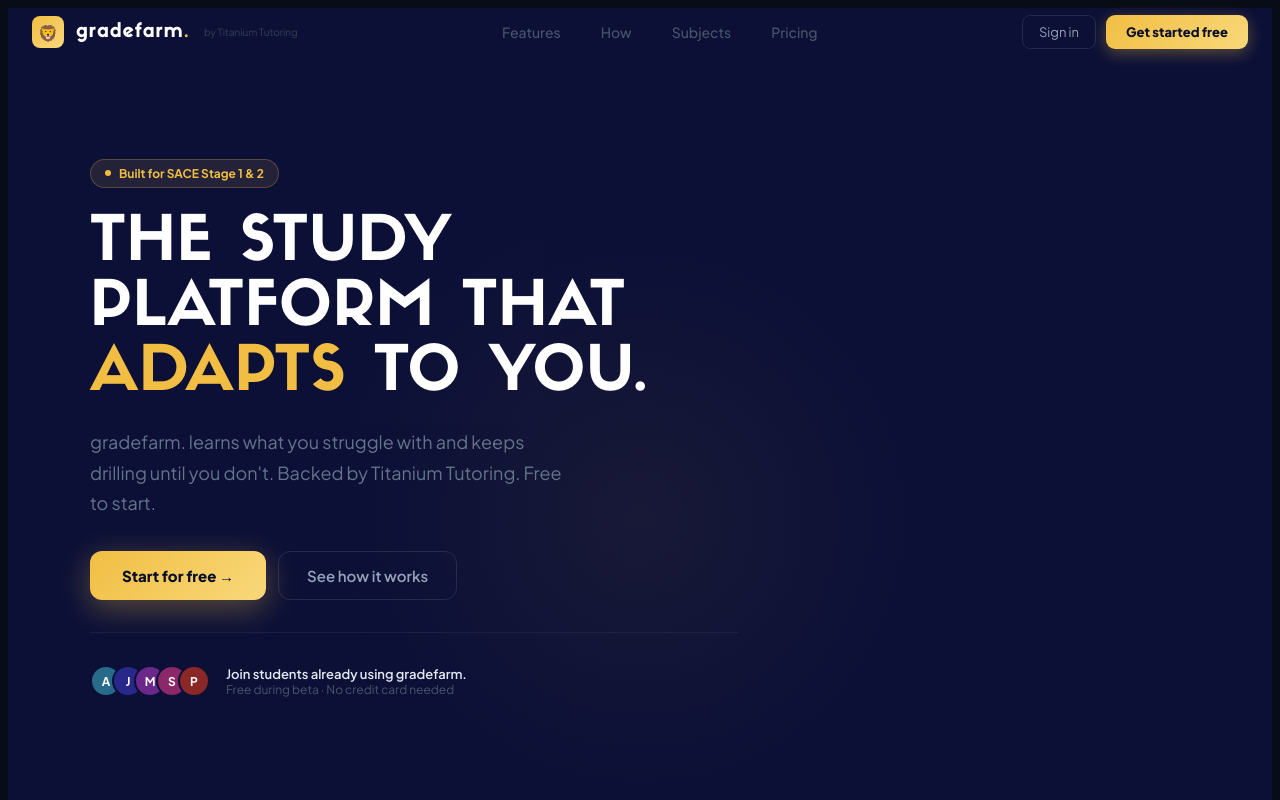
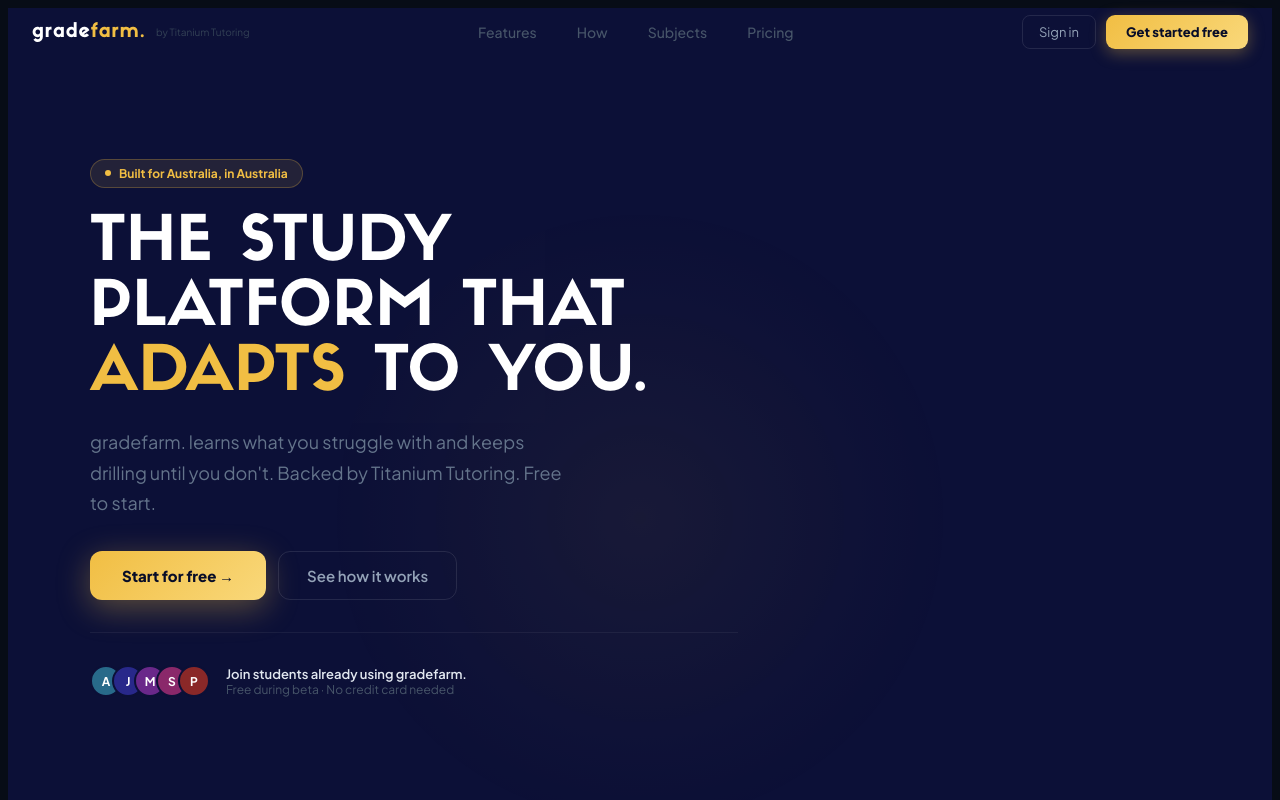
Before and after one commit to RdioactveDevil/sace-platform, a React (Create React App) app in the folder sace-platform/: page / in a window 1280 px wide. Shown: the top 800 px of the page. Built offline with nearby package versions, Linux system fonts and the light colour scheme.

Commit message:
fix landing page pop up

```diff
--- a/sace-platform/src/components/LandingPage.jsx
+++ b/sace-platform/src/components/LandingPage.jsx
@@ -41,34 +41,22 @@
   const handle  = (i) => { if (showAns) return; setSelected(i); setShowAns(true) }
 
   return (
-    <div style={{
-      background: '#ffffff',
-      borderRadius: 20,
-      padding: 24,
-      width: '100%',
-      maxWidth: 400,
-      boxShadow: '0 40px 100px rgba(0,0,0,0.5), 0 8px 32px rgba(0,0,0,0.3)',
-    }}>
-      {/* Card header */}
+    <div style={{ background: '#ffffff', borderRadius: 20, padding: 24, width: '100%', maxWidth: 400, boxShadow: '0 40px 100px rgba(0,0,0,0.5), 0 8px 32px rgba(0,0,0,0.3)' }}>
       <div style={{ display: 'flex', justifyContent: 'space-between', alignItems: 'center', marginBottom: 14 }}>
         <span style={{ fontSize: 11, background: '#fef3c7', color: '#92400e', padding: '3px 10px', borderRadius: 20, fontWeight: 700 }}>Organic Chemistry</span>
         <span style={{ fontSize: 11, color: '#dc2626', fontWeight: 700, background: '#fef2f2', padding: '3px 9px', borderRadius: 20 }}>⚡ Priority</span>
       </div>
-
-      {/* Question */}
       <div style={{ fontSize: 15, fontWeight: 700, color: '#0c1037', lineHeight: 1.65, marginBottom: 16 }}>
         What is the IUPAC name for CH₃CH₂CH₂COOH?
       </div>
-
-      {/* Options */}
       <div style={{ display: 'flex', flexDirection: 'column', gap: 8 }}>
         {opts.map((opt, i) => {
           let bg = '#f5f6ff', border = '1px solid #e2e5f0', color = '#334155', letterBg = '#e2e5f0', letterCol = '#0c1037'
           if (showAns) {
-            if (i === correct)         { bg = '#f0fdf4'; border = '1px solid #86efac'; color = '#166534'; letterBg = '#bbf7d0'; letterCol = '#166534' }
-            else if (i === selected)   { bg = '#fef2f2'; border = '1px solid #fca5a5'; color = '#991b1b'; letterBg = '#fecaca'; letterCol = '#991b1b' }
-            else                       { bg = '#fafafa'; border = '1px solid #f0f0f0'; color = '#9ca3af'; letterBg = '#f0f0f0'; letterCol = '#9ca3af' }
-          } else if (selected === i)   { bg = '#fefce8'; border = `1px solid ${GOLD}`; color = '#78350f'; letterBg = '#fef3c7'; letterCol = '#92400e' }
+            if (i === correct)       { bg = '#f0fdf4'; border = '1px solid #86efac'; color = '#166534'; letterBg = '#bbf7d0'; letterCol = '#166534' }
+            else if (i === selected) { bg = '#fef2f2'; border = '1px solid #fca5a5'; color = '#991b1b'; letterBg = '#fecaca'; letterCol = '#991b1b' }
+            else                     { bg = '#fafafa'; border = '1px solid #f0f0f0'; color = '#9ca3af'; letterBg = '#f0f0f0'; letterCol = '#9ca3af' }
+          } else if (selected === i) { bg = '#fefce8'; border = `1px solid ${GOLD}`; color = '#78350f'; letterBg = '#fef3c7'; letterCol = '#92400e' }
           return (
             <button key={i} onClick={() => handle(i)} style={{ background: bg, border, color, padding: '11px 14px', borderRadius: 10, fontSize: 13, fontWeight: 600, textAlign: 'left', cursor: showAns ? 'default' : 'pointer', fontFamily: FONT_B, display: 'flex', alignItems: 'center', gap: 10, transition: 'all 0.15s' }}
               onMouseEnter={e => { if (!showAns) e.currentTarget.style.borderColor = GOLD }}
@@ -82,16 +70,12 @@
           )
         })}
       </div>
-
-      {/* Answer feedback */}
       {showAns && (
         <div style={{ marginTop: 12, padding: '12px 14px', background: '#f0fdf4', border: '1px solid #86efac', borderRadius: 10 }}>
           <div style={{ fontSize: 12, color: '#166534', fontWeight: 700, marginBottom: 3 }}>✓ Correct! +24 XP</div>
-          <div style={{ fontSize: 12, color: '#4b7a5a', lineHeight: 1.6 }}>Count ALL carbons including the one in –COOH. 4 carbons means we will have the 'but-' prefix and the COOH means its an acid'.</div>
+          <div style={{ fontSize: 12, color: '#4b7a5a', lineHeight: 1.6 }}>Count ALL carbons including the one in –COOH. 4 carbons = butanoic acid.</div>
         </div>
       )}
-
-      {/* Branding strip */}
       <div style={{ marginTop: 14, paddingTop: 12, borderTop: '1px solid #f0f0f0', display: 'flex', alignItems: 'center', justifyContent: 'space-between' }}>
         <span style={{ fontSize: 11, color: '#9ca3af' }}>gradefarm. · by Titanium Tutoring</span>
         <span style={{ fontSize: 11, fontWeight: 700, color: NAVY, background: '#fef3c7', padding: '2px 8px', borderRadius: 6 }}>🔥 3 streak</span>
@@ -128,10 +112,12 @@
 
       {/* NAV */}
       <nav style={{ position: 'fixed', top: 0, left: 0, right: 0, zIndex: 100, padding: '0 32px', height: 64, display: 'flex', alignItems: 'center', justifyContent: 'space-between', background: scrolled ? 'rgba(12,16,55,0.97)' : 'transparent', borderBottom: scrolled ? '1px solid rgba(241,190,67,0.1)' : 'none', backdropFilter: scrolled ? 'blur(20px)' : 'none', transition: 'all 0.3s ease' }}>
-        <div style={{ display: 'flex', alignItems: 'center', gap: 12 }}>
-          <div style={{ width: 32, height: 32, borderRadius: 8, background: `linear-gradient(135deg,${GOLD},${GOLDL})`, display: 'flex', alignItems: 'center', justifyContent: 'center', fontSize: 16 }}>🦁</div>
-          <span style={{ fontFamily: FONT_D, fontSize: 20, color: '#fff', letterSpacing: 1 }}>gradefarm<span style={{ color: GOLD }}>.</span></span>
-          <span style={{ fontSize: 10, color: '#334155', marginLeft: 2 }}>by Titanium Tutoring</span>
+        {/* Logo — no icon, farm in gold */}
+        <div style={{ display: 'flex', alignItems: 'center', gap: 10 }}>
+          <span style={{ fontFamily: FONT_D, fontSize: 20, letterSpacing: 1 }}>
+            <span style={{ color: '#fff' }}>grade</span><span style={{ color: GOLD }}>farm.</span>
+          </span>
+          <span style={{ fontSize: 10, color: '#334155' }}>by Titanium Tutoring</span>
         </div>
 
         <div className="dnav" style={{ display: 'flex', alignItems: 'center', gap: 28 }}>
@@ -154,7 +140,7 @@
           <div style={{ flex: 1, animation: 'fadeUp 0.6s ease' }}>
             <div style={{ display: 'inline-flex', alignItems: 'center', gap: 8, background: 'rgba(241,190,67,0.1)', border: '1px solid rgba(241,190,67,0.25)', borderRadius: 20, padding: '6px 14px', marginBottom: 24 }}>
               <div style={{ width: 6, height: 6, borderRadius: '50%', background: GOLD }} />
-              <span style={{ fontSize: 12, color: GOLD, fontWeight: 700 }}>Built for SACE Stage 1 & 2</span>
+              <span style={{ fontSize: 12, color: GOLD, fontWeight: 700 }}>Built for Australia, in Australia</span>
             </div>
 
             <h1 style={{ fontFamily: FONT_D, fontSize: 'clamp(38px,5vw,62px)', lineHeight: 1.05, margin: '0 0 20px', color: '#fff', letterSpacing: 1 }}>
@@ -226,12 +212,12 @@
           </div>
           <div style={{ display: 'grid', gridTemplateColumns: 'repeat(auto-fit, minmax(300px, 1fr))', gap: 16 }}>
             {[
-              { icon: '🎯', color: GOLD, title: 'Adaptive by design', desc: 'Every session is different. The algorithm tracks your error rate per topic and difficulty, always serving questions where you need them most.' },
-              { icon: '🎓', color: '#a78bfa', title: 'Learn with Titan AI', desc: 'Our AI tutor explains concepts using real-world analogies — sport, gaming, everyday life. Teaches from your actual class notes.' },
-              { icon: '⚡', color: GOLD, title: 'XP & leaderboards', desc: 'Earn XP for every correct answer. Streak multipliers, rank progression, and weekly leaderboards make studying feel less like studying.' },
-              { icon: '📊', color: '#10b981', title: 'Know your gaps', desc: 'After every session, see exactly which topics need work and a personalised study plan to fix them. No guessing what to revise.' },
-              { icon: '📄', color: GOLDL, title: 'Your notes, your tutor', desc: "Upload your teacher's slides. Titan reads them and teaches you from your exact school content — not some textbook you've never seen." },
-              { icon: '🦁', color: GOLD, title: 'Backed by Titanium Tutoring', desc: 'Questions written and reviewed by real SACE tutors. Actual exam-relevant content aligned to the SACE curriculum.' },
+              { icon: '🎯', color: GOLD,      title: 'Adaptive by design',        desc: 'Every session is different. The algorithm tracks your error rate per topic and difficulty, always serving questions where you need them most.' },
+              { icon: '🎓', color: '#a78bfa', title: 'Learn with Titan AI',        desc: 'Our AI tutor explains concepts using real-world analogies — sport, gaming, everyday life. Teaches from your actual class notes.' },
+              { icon: '⚡', color: GOLD,      title: 'XP & leaderboards',          desc: 'Earn XP for every correct answer. Streak multipliers, rank progression, and weekly leaderboards make studying feel less like studying.' },
+              { icon: '📊', color: '#10b981', title: 'Know your gaps',             desc: 'After every session, see exactly which topics need work and a personalised study plan to fix them. No guessing what to revise.' },
+              { icon: '📄', color: GOLDL,     title: 'Your notes, your tutor',     desc: "Upload your teacher's slides. Titan reads them and teaches you from your exact school content — not some textbook you've never seen." },
+              { icon: '🦁', color: GOLD,      title: 'Backed by Titanium Tutoring',desc: 'Questions written and reviewed by real SACE tutors. Actual exam-relevant content aligned to the SACE curriculum.' },
             ].map(f => (
               <div key={f.title} className="fc" style={{ background: 'rgba(255,255,255,0.02)', border: '1px solid rgba(255,255,255,0.06)', borderRadius: 16, padding: 28, boxShadow: '0 4px 20px rgba(0,0,0,0.2)' }}>
                 <div style={{ width: 44, height: 44, borderRadius: 12, background: `${f.color}20`, border: `1px solid ${f.color}30`, display: 'flex', alignItems: 'center', justifyContent: 'center', fontSize: 22, marginBottom: 16 }}>{f.icon}</div>
@@ -251,13 +237,13 @@
             <h2 style={{ fontFamily: FONT_D, fontSize: 'clamp(28px,4vw,44px)', margin: 0, color: '#f1f5f9', letterSpacing: 1 }}>SIMPLE. EFFECTIVE. YOURS.</h2>
           </div>
           {[
-            { num: '01', title: 'Sign up free', desc: 'Create an account in 30 seconds. No credit card, no commitment. Pick your subject and stage.', icon: '✍️' },
-            { num: '02', title: 'Do a session', desc: "Answer adaptive questions. The algorithm starts learning what you know and what you don't from your very first question.", icon: '⚡' },
-            { num: '03', title: 'Get taught by Titan', desc: "Struggling with a topic? Switch to Learn mode. Titan explains it using sport analogies, checks your understanding, and adjusts in real time.", icon: '🎓' },
-            { num: '04', title: 'Watch the gaps close', desc: 'Your struggle profile updates after every session. The Priority Queue shows exactly what to fix next.', icon: '📈' },
+            { num: '01', title: 'Sign up free',          desc: 'Create an account in 30 seconds. No credit card, no commitment. Pick your subject and stage.', icon: '✍️' },
+            { num: '02', title: 'Do a session',           desc: "Answer adaptive questions. The algorithm starts learning what you know and what you don't from your very first question.", icon: '⚡' },
+            { num: '03', title: 'Get taught by Titan',    desc: "Struggling with a topic? Switch to Learn mode. Titan explains it using sport analogies, checks your understanding, and adjusts in real time.", icon: '🎓' },
+            { num: '04', title: 'Watch the gaps close',   desc: 'Your struggle profile updates after every session. The Priority Queue shows exactly what to fix next.', icon: '📈' },
           ].map((step, i) => (
             <div key={i} style={{ display: 'flex', gap: 24, padding: '32px 0', borderBottom: i < 3 ? '1px solid rgba(255,255,255,0.05)' : 'none', alignItems: 'flex-start' }}>
-              <div style={{ flexShrink: 0, width: 52, height: 52, borderRadius: 14, background: `rgba(241,190,67,0.1)`, border: `1px solid rgba(241,190,67,0.2)`, display: 'flex', alignItems: 'center', justifyContent: 'center', fontSize: 22 }}>{step.icon}</div>
+              <div style={{ flexShrink: 0, width: 52, height: 52, borderRadius: 14, background: 'rgba(241,190,67,0.1)', border: '1px solid rgba(241,190,67,0.2)', display: 'flex', alignItems: 'center', justifyContent: 'center', fontSize: 22 }}>{step.icon}</div>
               <div>
                 <div style={{ fontSize: 11, color: GOLD, fontWeight: 700, letterSpacing: '0.1em', marginBottom: 4 }}>{step.num}</div>
                 <div style={{ fontFamily: FONT_D, fontSize: 20, color: '#f1f5f9', marginBottom: 6, letterSpacing: 0.5 }}>{step.title.toUpperCase()}</div>
@@ -276,12 +262,12 @@
           <p style={{ fontSize: 16, color: '#64748b', marginBottom: 40 }}>More subjects dropping soon. Stage 1 and Stage 2 covered.</p>
           <div style={{ display: 'grid', gridTemplateColumns: 'repeat(auto-fit, minmax(200px, 1fr))', gap: 10 }}>
             {[
-              { name: 'Chemistry', stage: 'Stage 1 & 2', icon: '⚗️', color: GOLD, available: true, count: '65 questions' },
-              { name: 'Mathematical Methods', stage: 'Stage 2', icon: '∫', color: '#a78bfa', available: false },
-              { name: 'Physics', stage: 'Stage 2', icon: '⚛️', color: GOLDL, available: false },
-              { name: 'Biology', stage: 'Stage 2', icon: '🧬', color: '#10b981', available: false },
-              { name: 'English Literary Studies', stage: 'Stage 2', icon: '📖', color: '#f87171', available: false },
-              { name: 'Economics', stage: 'Stage 2', icon: '📈', color: GOLD, available: false },
+              { name: 'Chemistry',              stage: 'Stage 1 & 2', icon: '⚗️', color: GOLD,      available: true,  count: '65 questions' },
+              { name: 'Mathematical Methods',   stage: 'Stage 2',     icon: '∫',  color: '#a78bfa', available: false },
+              { name: 'Physics',                stage: 'Stage 2',     icon: '⚛️', color: GOLDL,     available: false },
+              { name: 'Biology',                stage: 'Stage 2',     icon: '🧬', color: '#10b981', available: false },
+              { name: 'English Literary Studies',stage: 'Stage 2',    icon: '📖', color: '#f87171', available: false },
+              { name: 'Economics',              stage: 'Stage 2',     icon: '📈', color: GOLD,      available: false },
             ].map(s => (
               <div key={s.name} onClick={s.available ? onGetStarted : undefined} style={{ padding: '20px 16px', borderRadius: 14, border: `1px solid ${s.available ? 'rgba(241,190,67,0.3)' : 'rgba(255,255,255,0.06)'}`, background: s.available ? 'rgba(241,190,67,0.06)' : 'rgba(255,255,255,0.02)', textAlign: 'center', opacity: s.available ? 1 : 0.5, cursor: s.available ? 'pointer' : 'default', transition: 'all 0.15s' }}>
                 <div style={{ fontSize: 26, marginBottom: 8 }}>{s.icon}</div>
@@ -344,11 +330,12 @@
         </div>
       </section>
 
-      {/* FOOTER */}
+      {/* FOOTER — no icon, farm in gold */}
       <footer style={{ borderTop: '1px solid rgba(241,190,67,0.1)', padding: '28px 32px', display: 'flex', justifyContent: 'space-between', alignItems: 'center', flexWrap: 'wrap', gap: 16 }}>
         <div style={{ display: 'flex', alignItems: 'center', gap: 10 }}>
-          <div style={{ width: 26, height: 26, borderRadius: 7, background: `linear-gradient(135deg,${GOLD},${GOLDL})`, display: 'flex', alignItems: 'center', justifyContent: 'center', fontSize: 13 }}>🦁</div>
-          <span style={{ fontFamily: FONT_D, fontSize: 16, color: '#f1f5f9', letterSpacing: 1 }}>gradefarm<span style={{ color: GOLD }}>.</span></span>
+          <span style={{ fontFamily: FONT_D, fontSize: 16, letterSpacing: 1 }}>
+            <span style={{ color: '#f1f5f9' }}>grade</span><span style={{ color: GOLD }}>farm.</span>
+          </span>
           <span style={{ fontSize: 11, color: '#334155' }}>by Titanium Tutoring</span>
         </div>
         <div style={{ fontSize: 12, color: '#334155' }}>© 2025 Titanium Tutoring · Adelaide, SA · Per aspera ad astra</div>
```
